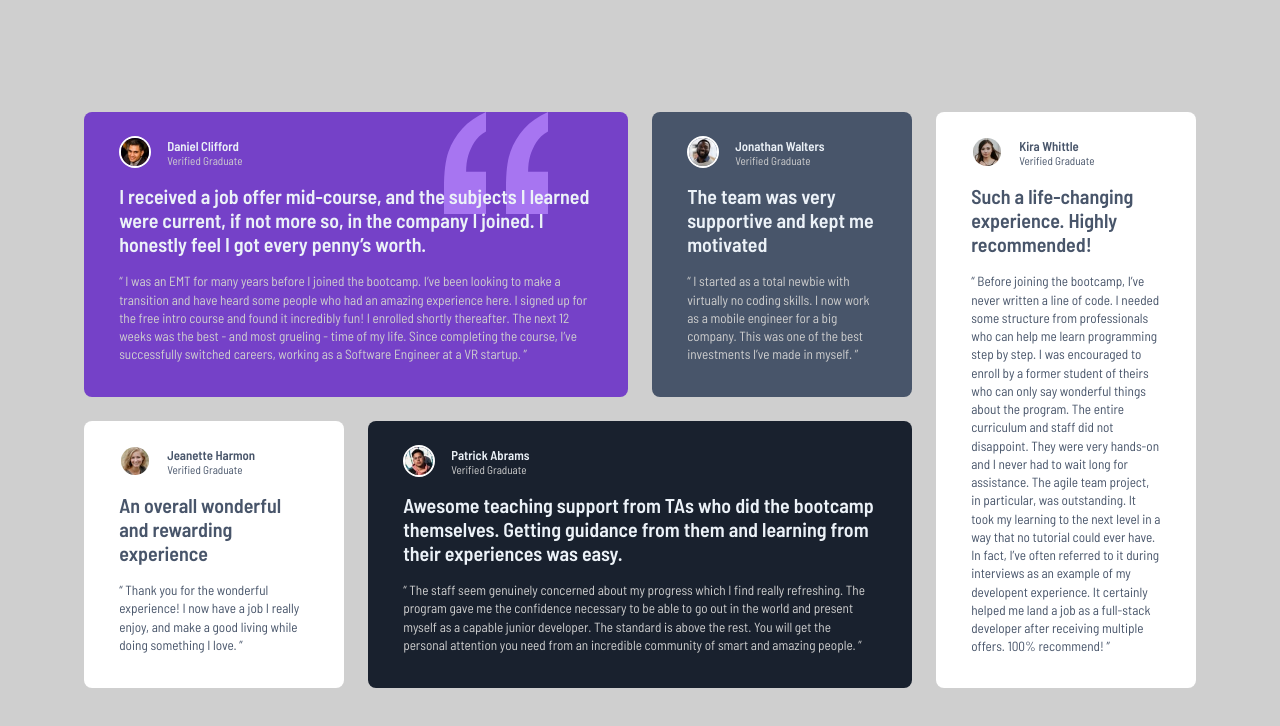
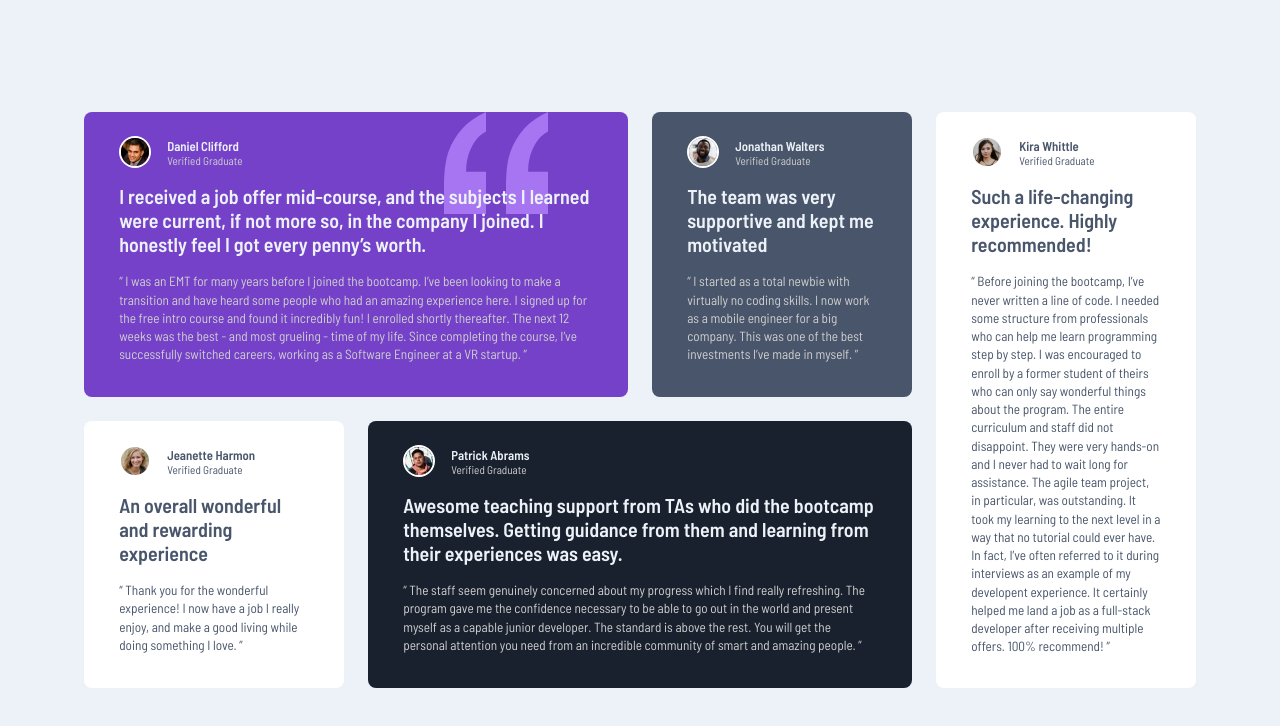
Before and after one commit to calvinvin/frontend_mentor_testimonials-grid-section, a plain HTML site: page index.html in a window 1280 px wide. Drawn offline with Linux system fonts and the light colour scheme.

Commit message:
v1.1 on 2024-12-05. Change background-color from light-gray to light-grayish-blue.

```diff
--- a/style.css
+++ b/style.css
@@ -39,7 +39,7 @@ h1.visually-hidden {
     --card-4-bg-color: var(--Very-dark-blackish-blue);
     --card-light-theme-bg-color: var(--White);
 
-    --main-bg-color: var(--neutral-800);
+    --main-bg-color: var(--neutral-500);
     --bg-pattern-quotation-right-offset-desktop: 5rem;
     --bg-pattern-quotation-right-offset-mobile: 1rem;
 
```
